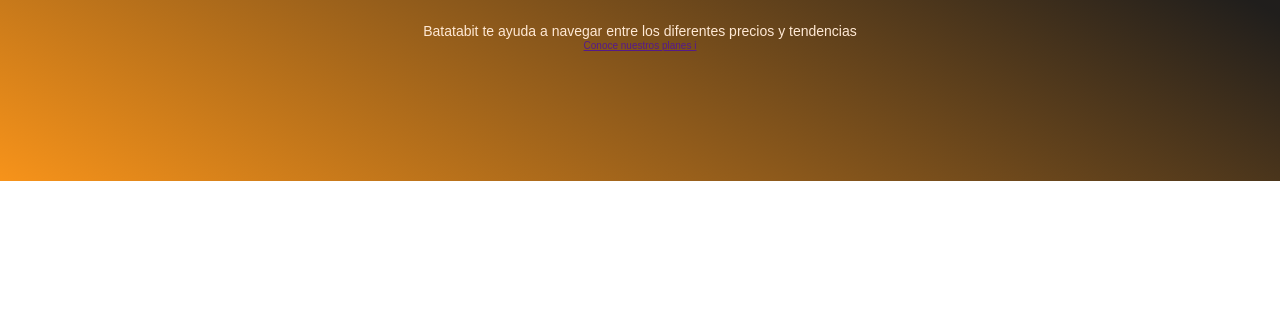
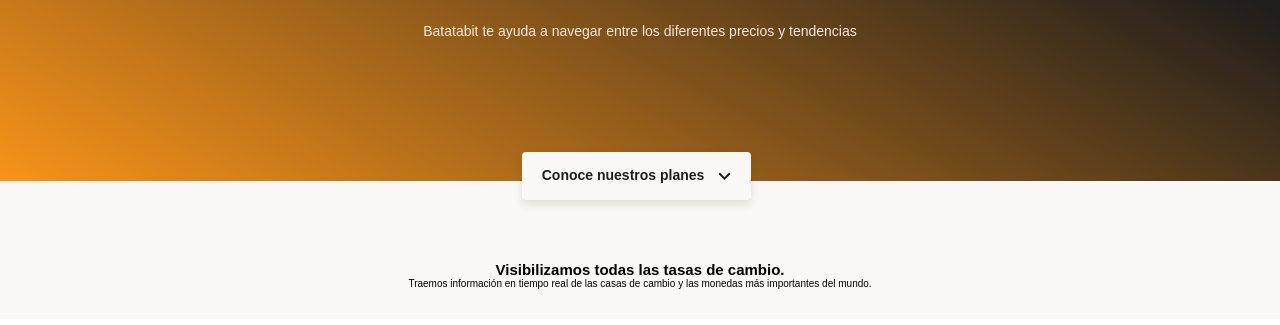
Before and after one commit to TherIsmael/batatacoin, a plain HTML site: page batatacoin/index.html in a window 1280 px wide. Shown: the part 153-478 px from the top of the page. Drawn offline with Linux system fonts and the light colour scheme; files whose address does not match are found by name.

Commit message:
Added: The final of the header and the starts of the main section

```diff
--- a/batatacoin/index.html
+++ b/batatacoin/index.html
@@ -17,11 +17,25 @@
         <p>
           Batatabit te ayuda a navegar entre los diferentes precios y tendencias
         </p>
-        <a href="" class="header-button">Conoce nuestros planes <span>i</span> </a>
+        <a href="" class="header--button"
+          >Conoce nuestros planes <span></span>
+        </a>
       </div>
     </header>
     <main>
-      <section></section>
+      <section class="main-exchange-container">
+        <div class="backgroundImg"></div>
+        <div class="main-exchange-container--title">
+          <h2>Visibilizamos todas las tasas de cambio.</h2>
+          <p>
+            Traemos información en tiempo real de las casas de cambio y las
+            monedas más importantes del mundo.
+          </p>
+        </div>
+        <section class="main-tables-container">
+          <div></div>
+        </section>
+      </section>
       <section></section>
       <section></section>
       <section></section>
--- a/batatacoin/styles.css
+++ b/batatacoin/styles.css
@@ -63,3 +63,49 @@ header img{
     color: var(--soft-orange);
 
 }
+.header--button{
+  position: absolute;
+  top: 270px;
+  left: calc(50% - 118px);
+  display: block;
+  margin-top: 35px;
+  padding: 15px;
+  width: 229px;
+  height: 48px;
+  background-color: var(--off-white);
+  /* Shadows */
+  box-shadow: 0px 4px 8px rgba(89,73,30, 0.16);
+  border: none;
+  border-radius: 4px;
+  font-size: 1.4rem;
+  font-weight: bold;
+  text-decoration: none;
+  color: var(--black);
+}
+.header--button span{
+  display: inline-block;
+  width: 13px;
+  height: 8px;
+  margin-left: 10px;
+  background-image: url("./assets/icons/down-arrow.svg");
+}
+
+main{
+  width: 100%;
+  height: auto;
+  background-color: var(--off-white);
+}
+
+.main-exchange-container {
+  width: 100%;
+  height: auto;
+  padding-top: 80px;
+  padding-bottom: 30px;
+  text-align: center;
+}
+.main-exchange-container--title{
+  width: 90%;
+  min-width: 288px;
+  max-width: 900px;
+  margin: 0 auto;
+}
```
